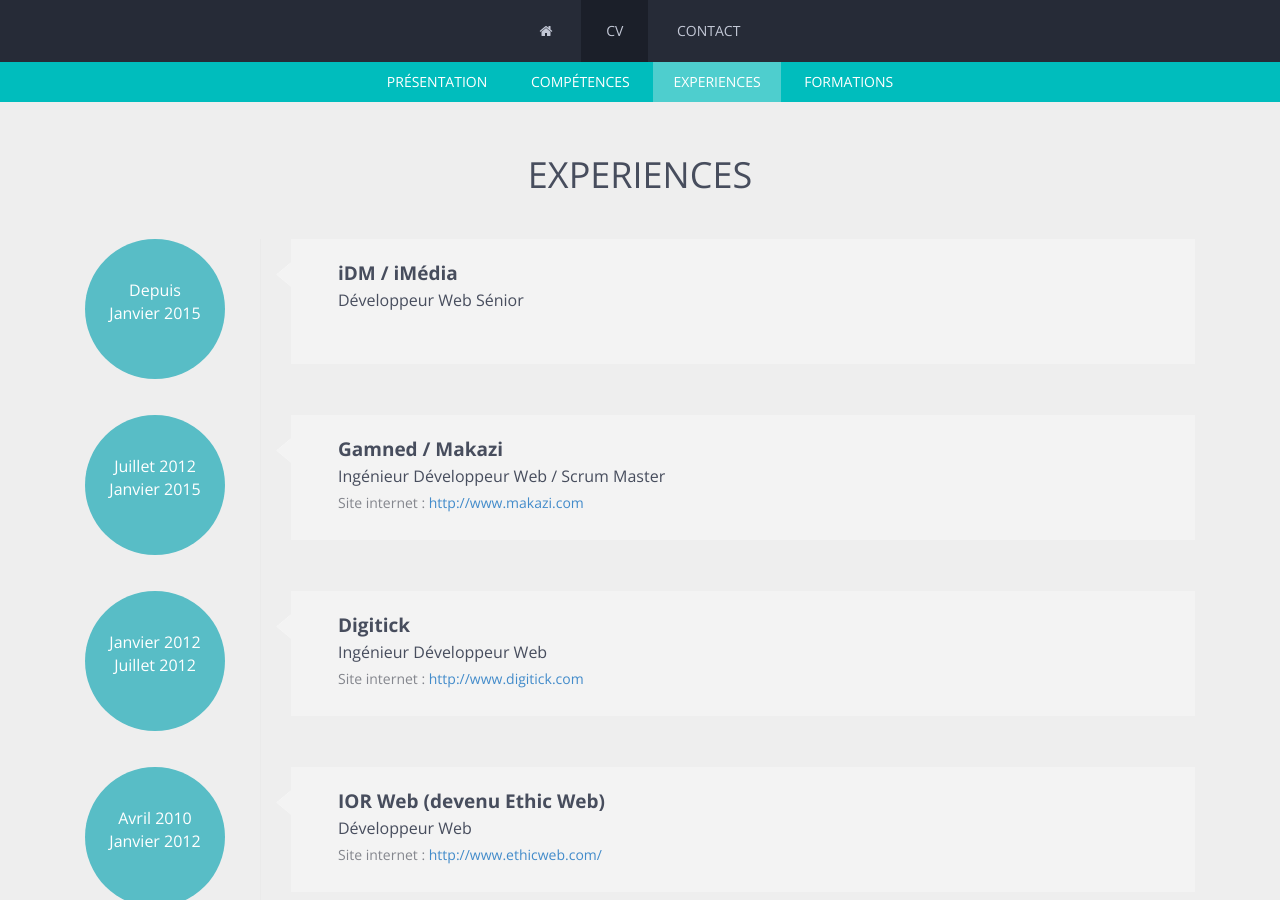
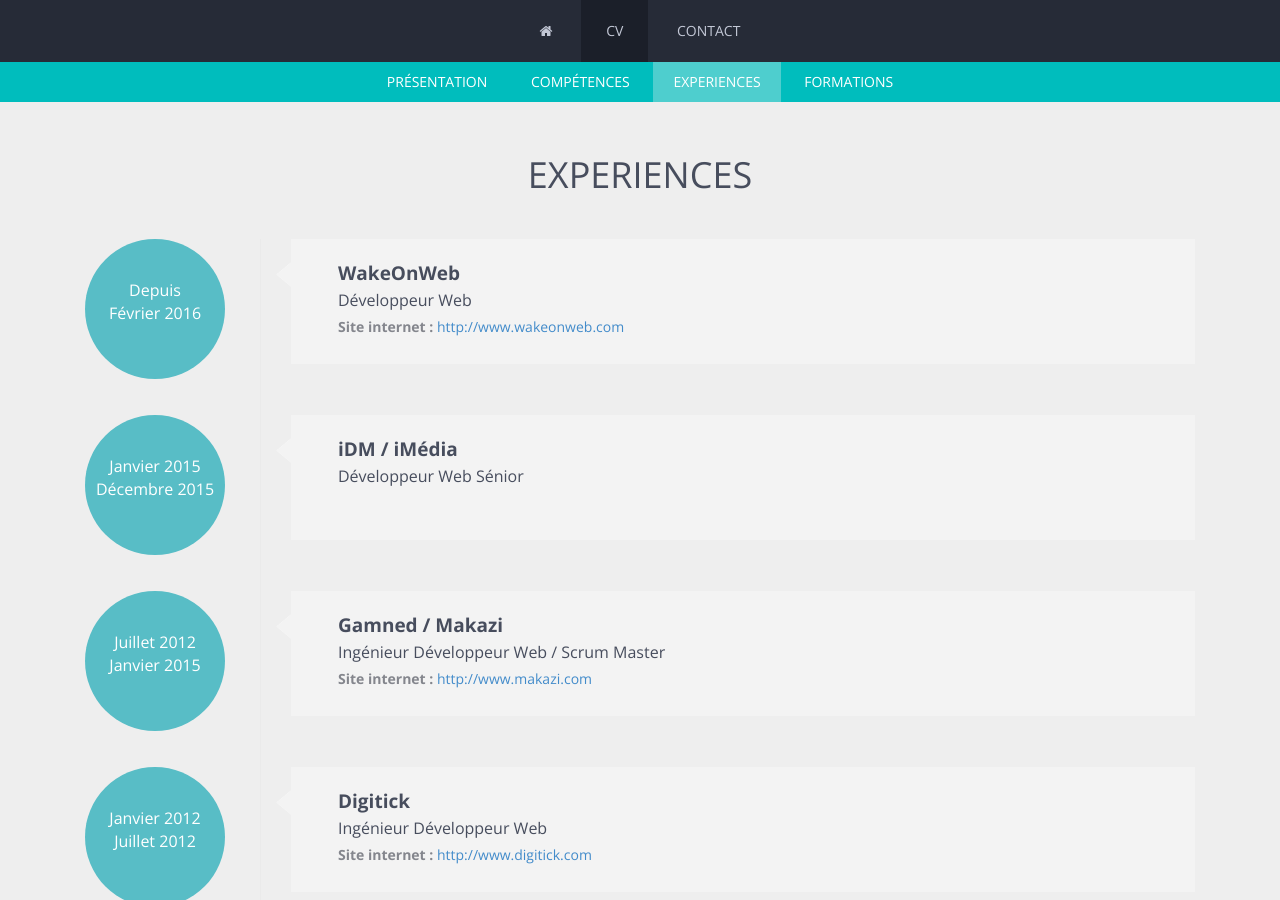
Before and after one commit to PaskR/PaskR.fr, a Jekyll site: the page built from cv.html, in a window 1280 px wide and 900 px high, scrolled down 2045 px. Built offline with Jekyll 4.4.1, drawn with Linux system fonts in a browser that asks for light colours; nearby versions of some CDN libraries.

Commit message:
Update cv.html

```diff
--- a/cv.html
+++ b/cv.html
@@ -112,7 +112,20 @@
         </div>
         <div class="row work">
             <div class="col-xs-12 col-sm-3 col-md-2 col-lg-2">
-                <div class="work-year">Depuis<br />Janvier 2015</div>
+                <div class="work-year">Depuis<br />Février 2016</div>
+            </div>
+            <div class="col-xs-12 col-sm-9 col-md-10 col-lg-10 right">
+                <div class="arrowpart"></div>
+                <div class="details">
+                    <h4>WakeOnWeb</h4>
+                    <h5>Développeur Web</h5>
+                    <p><strong>Site internet :</strong> <a href="http://www.wakeonweb.com" target="_blank">http://www.wakeonweb.com</a></p>
+                </div>
+            </div>
+        </div>
+        <div class="row work">
+            <div class="col-xs-12 col-sm-3 col-md-2 col-lg-2">
+                <div class="work-year">Janvier 2015<br />Décembre 2015</div>
             </div>
             <div class="col-xs-12 col-sm-9 col-md-10 col-lg-10 right">
                 <div class="arrowpart"></div>
@@ -132,7 +145,7 @@
                 <div class="details">
                     <h4>Gamned / Makazi</h4>
                     <h5>Ingénieur Développeur Web / Scrum Master</h5>
-                    <p><stong>Site internet :</strong> <a href="http://www.makazi.com" target="_blank">http://www.makazi.com</a></p>
+                    <p><strong>Site internet :</strong> <a href="http://www.makazi.com" target="_blank">http://www.makazi.com</a></p>
                 </div>
             </div>
         </div>
@@ -145,7 +158,7 @@
                 <div class="details">
                     <h4>Digitick</h4>
                     <h5>Ingénieur Développeur Web</h5>
-                    <p><stong>Site internet :</strong> <a href="http://www.digitick.com" target="_blank">http://www.digitick.com</a></p>
+                    <p><strong>Site internet :</strong> <a href="http://www.digitick.com" target="_blank">http://www.digitick.com</a></p>
                 </div>
             </div>
         </div>
@@ -158,7 +171,7 @@
                 <div class="details">
                     <h4>IOR Web (devenu Ethic Web)</h4>
                     <h5>Développeur Web</h5>
-                    <p><stong>Site internet :</strong> <a href="http://www.ethicweb.com" target="_blank">http://www.ethicweb.com/</a></p>
+                    <p><strong>Site internet :</strong> <a href="http://www.ethicweb.com" target="_blank">http://www.ethicweb.com/</a></p>
                 </div>
             </div>
         </div>
@@ -171,7 +184,7 @@
                 <div class="details">
                     <h4>Absolut Créations / Wizishop</h4>
                     <h5>Développeur Web</h5>
-                    <p><stong>Site internet :</strong> <a href="http://www.wizishop.com" target="_blank">http://www.wizishop.com/</a></p>
+                    <p><strong>Site internet :</strong> <a href="http://www.wizishop.com" target="_blank">http://www.wizishop.com/</a></p>
                 </div>
             </div>
         </div>
```
